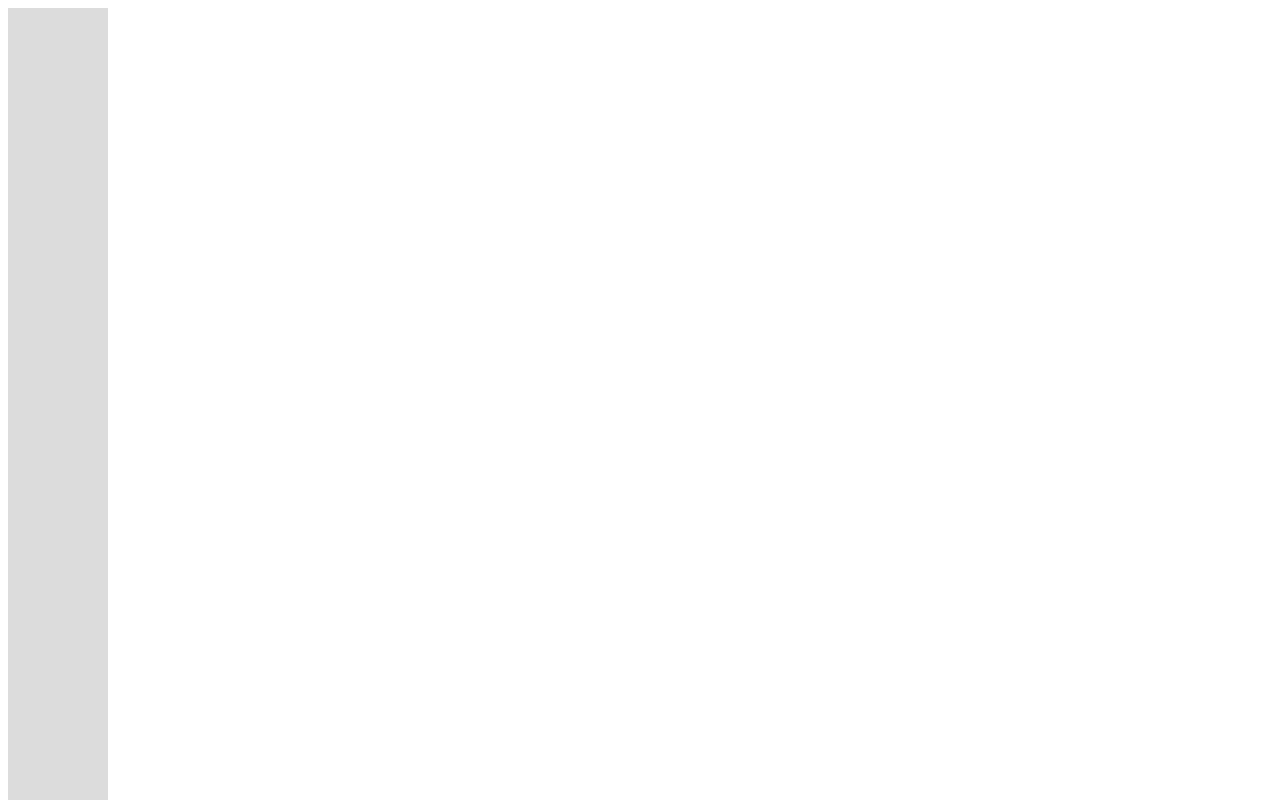
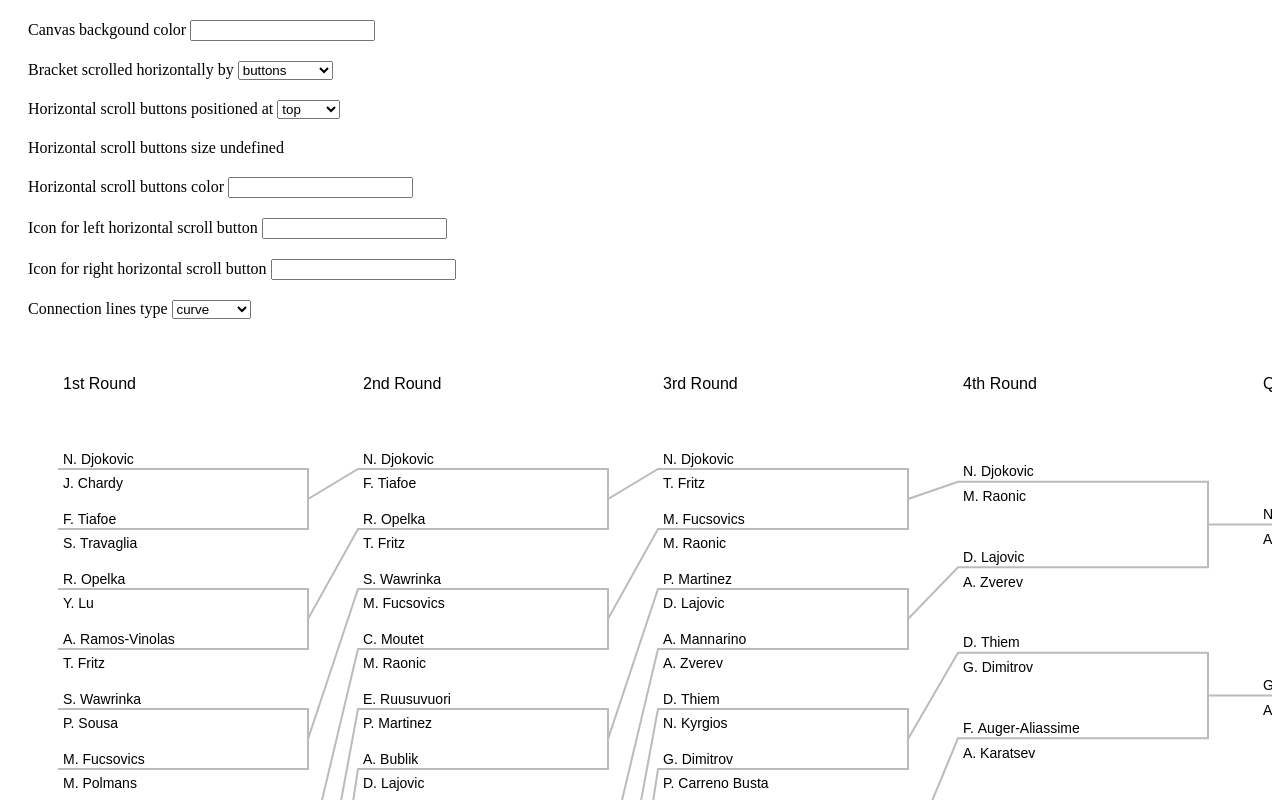
Before and after one commit to sbachinin/bracketry, a plain HTML site: page index.html in a window 1280 px wide. Shown: the top 800 px of the page. Drawn offline with Linux system fonts and the light colour scheme.

Commit message:
display options inputs

```diff
--- a/index.html
+++ b/index.html
@@ -1,5 +1,5 @@
 <link rel="stylesheet" href="styles.css">
-<div class="shit" style="height: 1000px; width: 100px; background: gainsboro"></div>
+<!-- <div class="shit" style="height: 1000px; width: 100px; background: gainsboro"></div> -->
 <div id="canvas-container" style="width: 100%; height: 100%"></div>
-<div class="shit" style="height: 1000px; width: 100px; background: gainsboro"></div>
+<!-- <div class="shit" style="height: 1000px; width: 100px; background: gainsboro"></div> -->
 <script type="module" src="index.mjs"></script>
--- a/index.mjs
+++ b/index.mjs
@@ -2,6 +2,38 @@
 import { mockFetchData as fetch } from './mockFetchData.mjs'
 import { prepareMockData } from './prepareMockData.mjs'
 import { OPTIONS } from './options.mjs'
+
+const get_option_input = option => {
+    if (option.type === 'select') {
+
+    }
+    if (option.type === 'string') {
+        return `<input type='text'></input>`
+    }
+    if (option.type === 'select') {
+        return `<select name="..." id="...">
+            ${option.options.map(opt => `
+                <option value=${opt}">${opt}</option>
+            `).join('')}
+        </select>`
+    }
+}
+
+const get_options_inputs = () => {
+    return Object.values(OPTIONS)
+        .map(option => {
+            return `<div style='margin: 20px'>
+                ${option.title}
+                ${get_option_input(option)}
+            </div>`
+        })
+        .join('')
+}
+
+document.body.innerHTML = `
+    ${get_options_inputs()}
+    ${document.body.innerHTML}
+`
 
 fetch()
 .then(prepareMockData)
--- a/options.mjs
+++ b/options.mjs
@@ -1,35 +1,43 @@
 export const OPTIONS = {
     backgroundColor: {
+        title: 'Canvas backgound color',
         type: 'string',
         default_value: '#ffffff'
     },
     horizontal_scroll_triggered_by: {
+        title: 'Bracket scrolled horizontally by',
         type: 'select',
         options: [ 'buttons', 'mousemove' ],
         default_value: 'buttons'
     },
     horizontal_scroll_buttons_position: {
+        title: 'Horizontal scroll buttons positioned at',
         type: 'select',
         options: [ 'top', 'middle', 'bottom' ],
         default_value: 'top'
     },
     horizontal_scroll_buttons_size: {
+        title: 'Horizontal scroll buttons size',
         type: 'number',
         default_value: 32
     },
     horizontal_scroll_buttons_color: {
+        title: 'Horizontal scroll buttons color',
         type: 'string',
         default_value:'#161616'
     },
     horizontal_scroll_buttons_icon_left: {
+        title: 'Icon for left horizontal scroll button',
         type: 'string',
         default_value: '<svg xmlns="http://www.w3.org/2000/svg" width="24" height="24" viewBox="0 0 24 24"><path d="M16.67 0l2.83 2.829-9.339 9.175 9.339 9.167-2.83 2.829-12.17-11.996z"/></svg>'
     },
     horizontal_scroll_buttons_icon_right: {
+        title: 'Icon for right horizontal scroll button',
         type: 'string',
         default_value: '<svg xmlns="http://www.w3.org/2000/svg" width="24" height="24" viewBox="0 0 24 24"><path d="M5 3l3.057-3 11.943 12-11.943 12-3.057-3 9-9z"/></svg>'
     },
     connection_lines_type: {
+        title: 'Connection lines type',
         type: 'select',
         options: [ 'curve', 'diagonal', 'bended-1', 'bended-2' ],
         default_value: 'bended-2'
```
